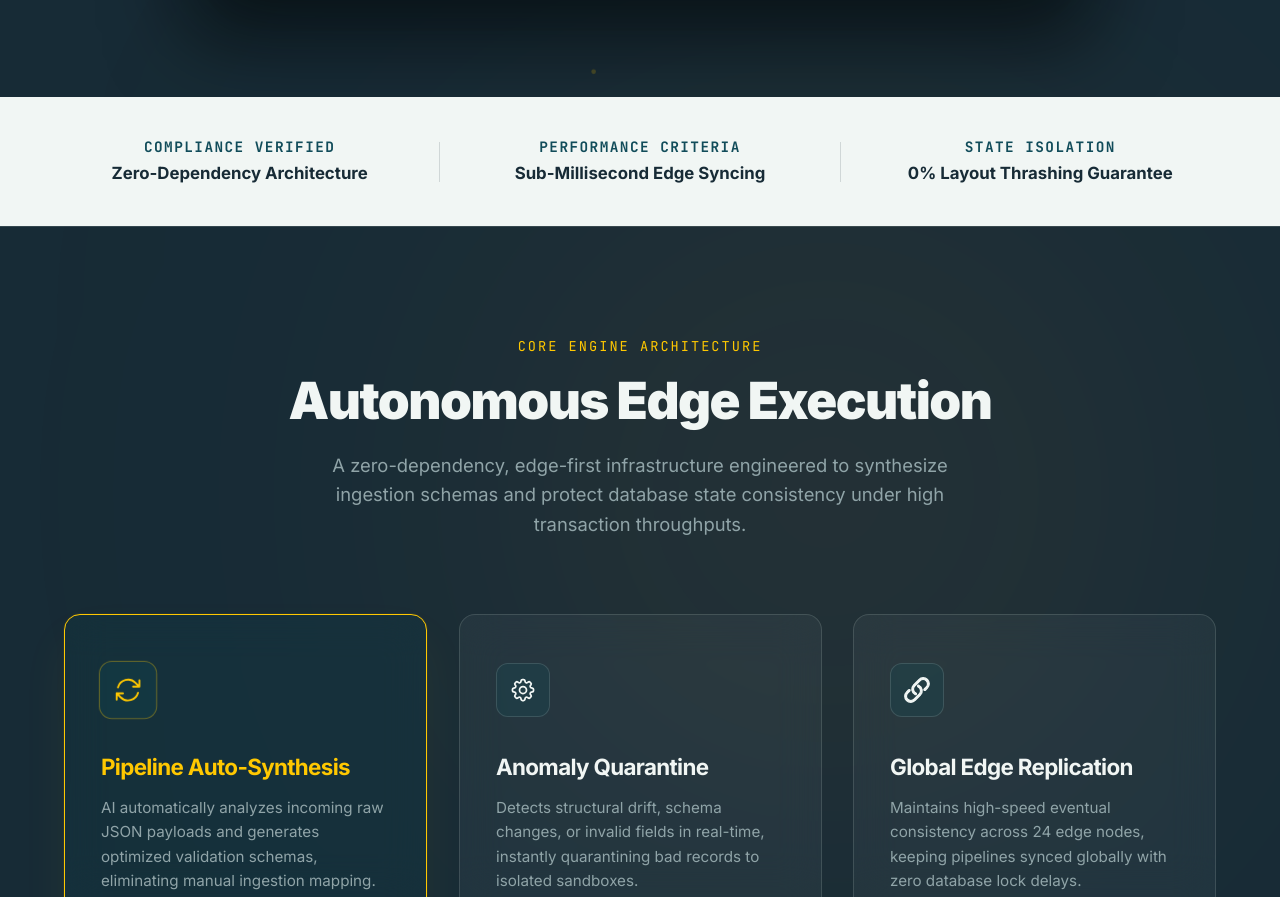
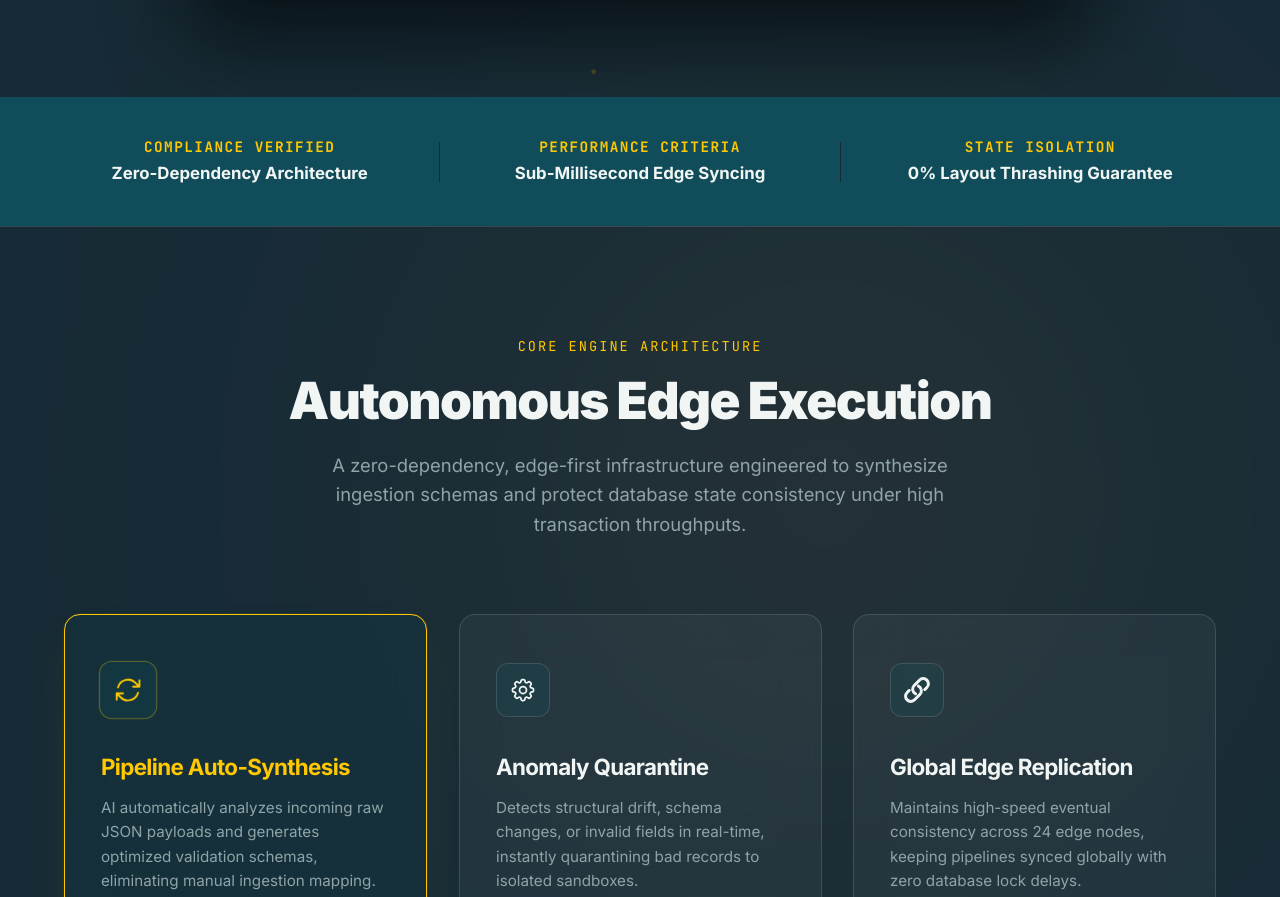
Before and after one commit to Lucky136-code/frontend-battle3rd_iitbbs, a website built with Vite: page index.html in a window 1280 px wide. Shown: the part 1473-2370 px from the top of the page. Built offline with nearby package versions, Linux system fonts and the light colour scheme; animation ran at ten frames a second.

Commit message:
style: adjust highlight banner styles for better dark mode blend

```diff
--- a/index.html
+++ b/index.html
@@ -203,22 +203,22 @@
         </div>
       </section>
 
-      <!-- Highlight Banner Section (Arctic Powder #F1F6F4 themed) -->
-      <section class="highlight-strip-banner" style="background-color: var(--arctic-powder); color: var(--oceanic-noir); padding: 40px 0; border: none; position: relative; z-index: 10;">
+      <!-- Highlight Banner Section (Nocturnal Expedition #114C5A themed) -->
+      <section class="highlight-strip-banner" style="background-color: var(--nocturnal-expedition); color: var(--arctic-powder); padding: 40px 0; border: none; position: relative; z-index: 10;">
         <div class="container" style="display: flex; justify-content: space-around; align-items: center; flex-wrap: wrap; gap: 24px; text-align: center;">
           <div style="flex: 1; min-width: 250px;">
-            <h4 style="font-family: var(--font-mono); font-size: 0.9rem; text-transform: uppercase; letter-spacing: 0.1em; color: var(--nocturnal-expedition); margin-bottom: 6px;">COMPLIANCE VERIFIED</h4>
-            <p style="color: var(--oceanic-noir); font-size: 1.05rem; font-weight: 700; line-height: 1.4;">Zero-Dependency Architecture</p>
+            <h4 style="font-family: var(--font-mono); font-size: 0.9rem; text-transform: uppercase; letter-spacing: 0.1em; color: var(--forsythia); margin-bottom: 6px;">COMPLIANCE VERIFIED</h4>
+            <p style="color: var(--arctic-powder); font-size: 1.05rem; font-weight: 700; line-height: 1.4;">Zero-Dependency Architecture</p>
           </div>
-          <div style="width: 1px; height: 40px; background-color: rgba(23, 43, 54, 0.15);" class="strip-divider"></div>
+          <div style="width: 1px; height: 40px; background-color: var(--oceanic-noir);" class="strip-divider"></div>
           <div style="flex: 1; min-width: 250px;">
-            <h4 style="font-family: var(--font-mono); font-size: 0.9rem; text-transform: uppercase; letter-spacing: 0.1em; color: var(--nocturnal-expedition); margin-bottom: 6px;">PERFORMANCE CRITERIA</h4>
-            <p style="color: var(--oceanic-noir); font-size: 1.05rem; font-weight: 700; line-height: 1.4;">Sub-Millisecond Edge Syncing</p>
+            <h4 style="font-family: var(--font-mono); font-size: 0.9rem; text-transform: uppercase; letter-spacing: 0.1em; color: var(--forsythia); margin-bottom: 6px;">PERFORMANCE CRITERIA</h4>
+            <p style="color: var(--arctic-powder); font-size: 1.05rem; font-weight: 700; line-height: 1.4;">Sub-Millisecond Edge Syncing</p>
           </div>
-          <div style="width: 1px; height: 40px; background-color: rgba(23, 43, 54, 0.15);" class="strip-divider"></div>
+          <div style="width: 1px; height: 40px; background-color: var(--oceanic-noir);" class="strip-divider"></div>
           <div style="flex: 1; min-width: 250px;">
-            <h4 style="font-family: var(--font-mono); font-size: 0.9rem; text-transform: uppercase; letter-spacing: 0.1em; color: var(--nocturnal-expedition); margin-bottom: 6px;">STATE ISOLATION</h4>
-            <p style="color: var(--oceanic-noir); font-size: 1.05rem; font-weight: 700; line-height: 1.4;">0% Layout Thrashing Guarantee</p>
+            <h4 style="font-family: var(--font-mono); font-size: 0.9rem; text-transform: uppercase; letter-spacing: 0.1em; color: var(--forsythia); margin-bottom: 6px;">STATE ISOLATION</h4>
+            <p style="color: var(--arctic-powder); font-size: 1.05rem; font-weight: 700; line-height: 1.4;">0% Layout Thrashing Guarantee</p>
           </div>
         </div>
       </section>
```
